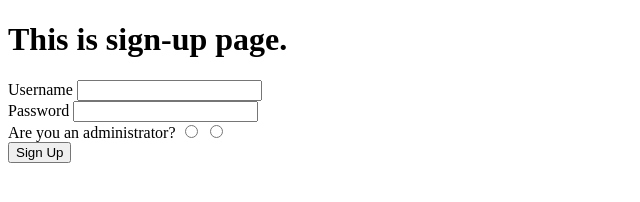
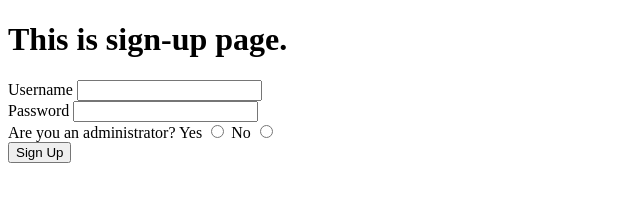
Before and after one commit to Wontoni/2800_202210_BBY20, a website: page app/views/sign-up.html in a window 1280 px wide. Shown: the full height of the page, 0-640 px from the left. Drawn offline with Linux system fonts and the light colour scheme.

Commit message:
edit input tags

```diff
--- a/app/views/sign-up.html
+++ b/app/views/sign-up.html
@@ -23,8 +23,10 @@
             <div>
                 <!-- not done -->
                 <label>Are you an administrator?</label>
-                <input type="radio" name="input_check" value='admin' id="input_check" />
-                <input type="radio" name="input_check" value='regular' id="input_check_hidden" />
+                <label> Yes </label>
+                <input type="radio" name="input_check" value='admin' />
+                <label> No </label>
+                <input type="radio" name="input_check" value='regular' />
             </div>
             <button type="submit">Sign Up</button>
         </form>
```
